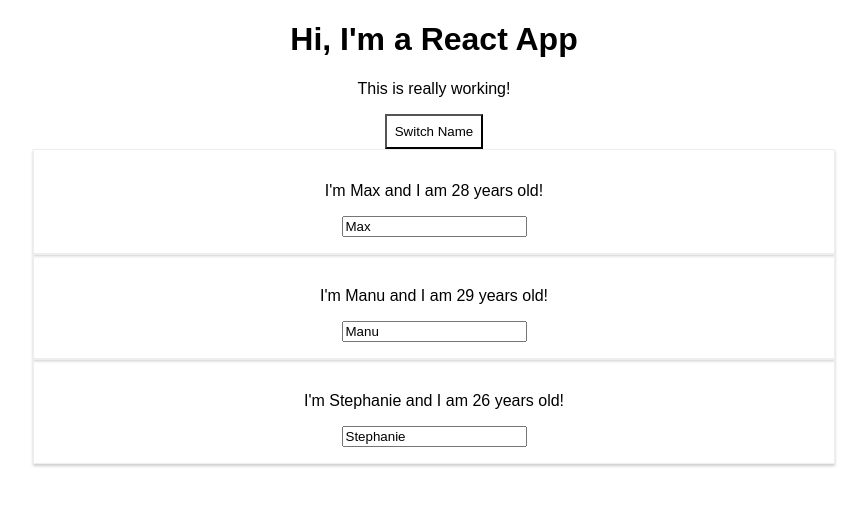
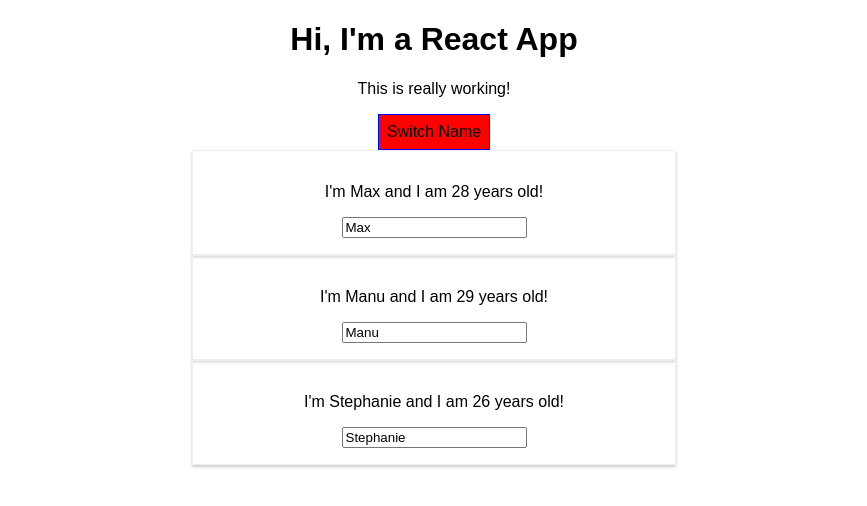
Before and after one commit to ahmedghallab/ReactTutorials, a React (Create React App) app: page / in a window 1280 px wide. Both pictures are taken after a click on the button "Switch Name". Shown: the top 506 px of the page, without its empty margins (206-1073 px from the left). Built offline with nearby package versions, Linux system fonts and the light colour scheme.

Commit message:
Using Radium

```diff
--- a/package.json
+++ b/package.json
@@ -3,6 +3,7 @@
   "version": "0.1.0",
   "private": true,
   "dependencies": {
+    "radium": "^0.26.0",
     "react": "^16.13.1",
     "react-dom": "^16.13.1",
     "react-scripts": "1.1.5"
--- a/src/App.css
+++ b/src/App.css
@@ -26,3 +26,11 @@
   from { transform: rotate(0deg); }
   to { transform: rotate(360deg); }
 }
+
+.red{
+  color: red;
+}
+
+.bold{
+  font-weight: bold;
+}
--- a/src/App.js
+++ b/src/App.js
@@ -1,6 +1,7 @@
 import React, { Component } from 'react';
 import './App.css';
 import Person from './Person/Person';
+import Radium, {StyleRoot} from 'radium';//to acess advanced features in radium like media queries
 
 class App extends Component {
   state = {
@@ -9,7 +10,8 @@
       { id: 'asdsa1', name: 'Manu', age: 29 },
       { id: 'asdsa2', name: 'Stephanie', age: 26 }
     ],
-    otherState: 'some other value'
+    otherState: 'some other value',
+    showPersons: false
   }
 
   switchNameHandler = (newName) => {
@@ -32,7 +34,7 @@
     });
 
     //copy
-    const person = { ...this.state.persons[personIndex] }
+    const person = { ...this.state.persons[personIndex] };
 
     //now mutating a copy
     person.name = event.target.value;
@@ -57,13 +59,17 @@
   }
   render() {
     const style = {
-      backgroundColor: 'white',
-      font: 'inheret', //from bg
-      border: '1x solid blue',
+      backgroundColor: 'green',
+      font: 'inherit', //from bg
+      border: '1px solid blue',
       padding: '8px',
-      cursor: 'pointer'
+      cursor: 'pointer',
+      ':hover': {
+        backgroundColor: 'lightgreen',
+        color: 'black'
+      }
     };
-    let persons = null
+    let persons = null;
     if (this.state.showPersons) {
       persons = (
         <div>
@@ -76,28 +82,48 @@
                 name={person.name}
                 age={person.age}
                 key={person.id} //it's good to have this for react to know what to change in the ui
-                change={(event) => this.nameChangedHandler(event, person.id)}
+                changed={(event) => this.nameChangedHandler(event, person.id)}
+                //change not changed
               />
             })
           }
         </div>
       );
+      style.backgroundColor = 'red';
+      style[':hover'] = {
+        backgroundColor: 'salmon',
+        color: 'black'
+      }
+    }
+    // let classes = ['red','bold'].join(' '); //"will be "red bold" "
+    const classes = [];
+    if (this.state.persons.length <= 2) {
+      classes.push('red');// classes = ['red']
+    }
+    if (this.state.persons.length <= 1) {
+      classes.push('bold');//// classes = ['red','bold']
     }
     return (
-      <div className="App">
+      // We need to wrap our app with styleroot for radium to work
+      <StyleRoot>
+        <div className="App">
         <h1>Hi, I'm a React App</h1>
-        <p>This is really working!</p>
+        <p className={classes.join(' ')}>This is really working!</p>
         {/* we call it with () bc this "()=>fn("args")" is useful where we can pass args, and it is
-        resolved to call back the function, it is not executed on time
-        However, BIND is better and more efficient*/}
+      resolved to call back the function, it is not executed on time
+      However, BIND is better and more efficient*/}
         <button
           style={style}
           onClick={this.togglePersons}>Switch Name</button>
         {persons}{/*  clean way */}
       </div>
+      </StyleRoot>
     );
     // return React.createElement('div', {className: 'App'}, React.createElement('h1', null, 'Does this work now?'));
   }
 }
 
-export default App;
+
+export default Radium(App);
+//Radium is useful in media queries
+// and psuedo selectors like :hover ^
--- a/src/Person/Person.js
+++ b/src/Person/Person.js
@@ -1,8 +1,17 @@
 import React from 'react';
+import Radium from 'radium';//
 import './Person.css'
-const person = ( props ) => {
+const person = (props) => {
+    const style = {
+        //still a js property name
+        // it is a string so it is a valid name
+        '@media (min-width: 500px)': {
+            width: '450px'
+        }
+    };
     return (
-        <div className="Person">
+        // style will override the class setting by default
+        <div className="Person" style={style}>
             {/* two way binding */}
             <p onClick={props.click}>I'm {props.name} and I am {props.age} years old!</p>
             <p>{props.children}</p>
@@ -11,4 +20,4 @@
     )
 };
 
-export default person;
+export default Radium(person);
```
Also changed, not shown: 1 other file (tests, documents, lock files or other folders).
